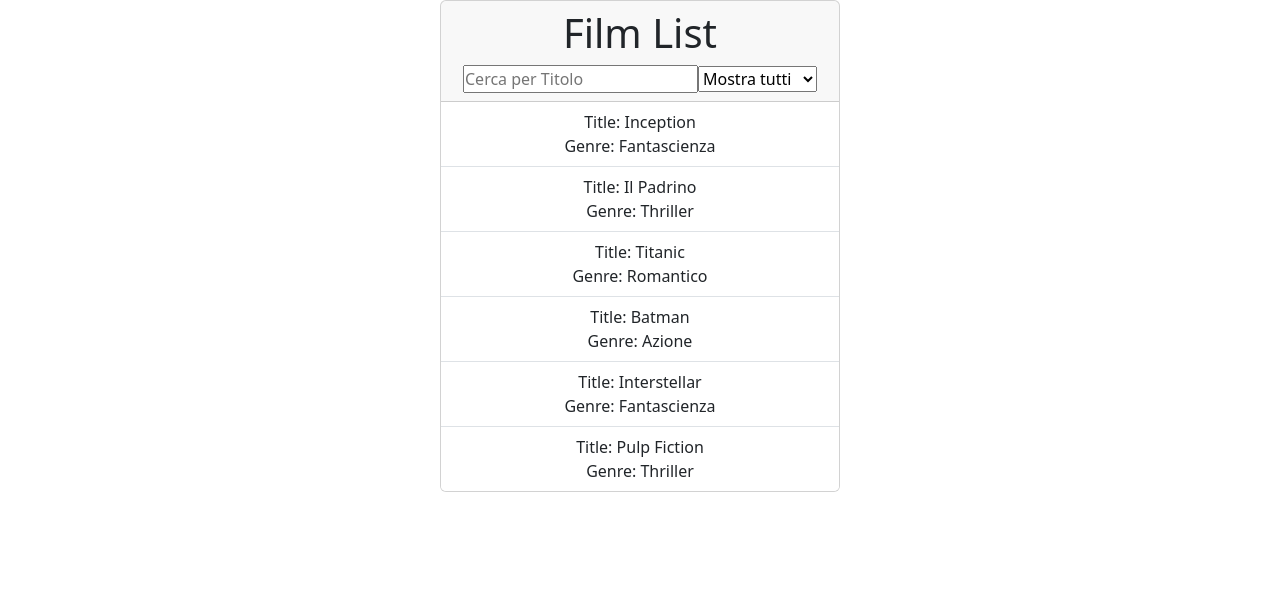
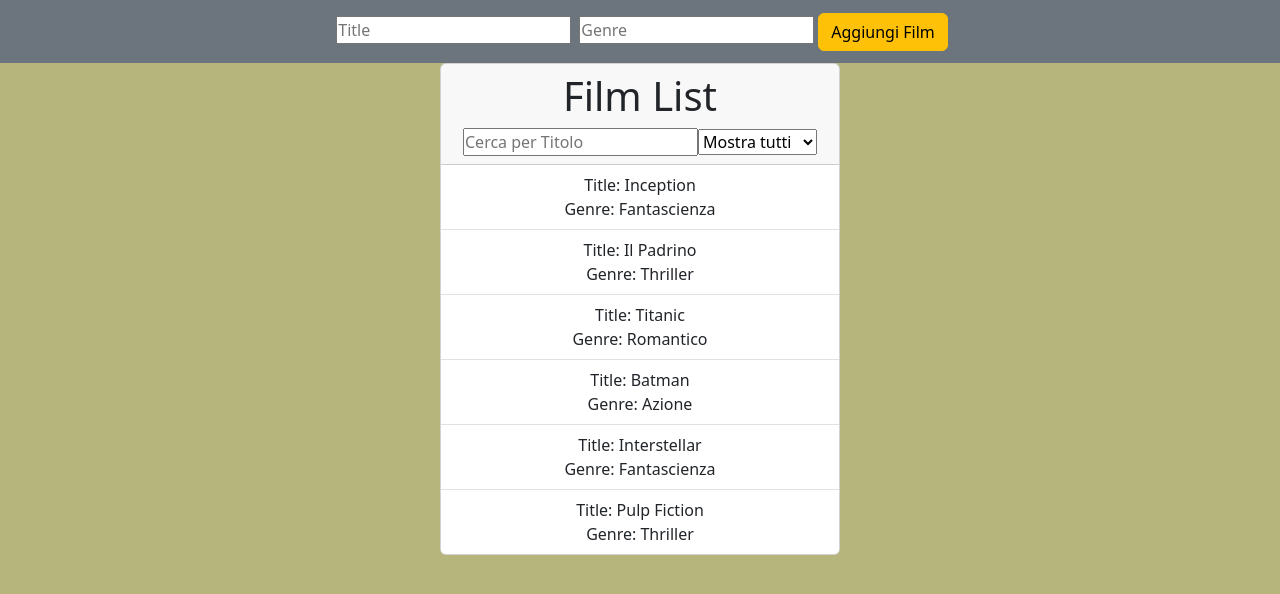
Before and after one commit to giustoantonadev/react-movie-filter, a React (Vite) app: page / in a window 1280 px wide. Shown: the top 594 px of the page. Built offline with nearby package versions, Linux system fonts and the light colour scheme.

Commit message:
add form to add films background color and header

```diff
--- a/src/App.jsx
+++ b/src/App.jsx
@@ -9,14 +9,22 @@ const filmList = [
   { title: 'Pulp Fiction', genre: 'Thriller' },
 ]
 
-
-
 function App() {
 
   const [select, setSelect] = useState('Tutti')
   const [filteredGenre, setFilteredGenre] = useState(filmList)
 
   const [search, setSearch] = useState('')
+
+  const [newFilm, setNewFilm] = useState({ title: '', genre: '' })
+
+  const [addFilm, setAddFilm] = useState([])
+
+  const addFilmForm = (e) => {
+    e.preventDefault()
+    setAddFilm([...addFilm, newFilm])
+    setNewFilm({ title: '', genre: '' })
+  }
 
   //filter by genre with select
   useEffect(() => {
@@ -37,6 +45,14 @@ function App() {
 
   return (
     <>
+      <header className='text-center p-2 bg-secondary'>
+        <form onSubmit={addFilmForm}>
+          <input className='m-2' type='text' value={newFilm.title} placeholder='Title' onChange={(e) => setNewFilm({ ...newFilm, title: e.target.value })} required />
+          <input type='text' value={newFilm.genre} placeholder='Genre' onChange={(e) => setNewFilm({ ...newFilm, genre: e.target.value })} required />
+          <button className='btn btn-warning m-1' type='submit'>Aggiungi Film</button>
+        </form>
+      </header>
+
       <div className="d-flex justify-content-center">
         <div className="card text-center" style={{ width: "25rem" }}>
           <div className="card-header">
@@ -50,11 +66,15 @@ function App() {
               <option value="Romantico">Romantico</option>
               <option value="Azione">Azione</option>
             </select>
-
           </div>
           <ul className="list-group list-group-flush">
+            {/* Initial films list */}
+            {filteredGenre.map((film, i) => (
+              <li className="list-group-item" key={i}>Title: {film.title}<br></br>Genre: {film.genre}</li>
+            ))}
 
-            {filteredGenre.map((film, i) => (
+            {/* Added films from the form */}
+            {addFilm.map((film, i) => (
               <li className="list-group-item" key={i}>Title: {film.title}<br></br>Genre: {film.genre}</li>
             ))}
 
--- a/src/index.css
+++ b/src/index.css
@@ -5,3 +5,7 @@
   margin: 0;
   box-sizing: border-box;
 }
+
+body{
+  background-color: rgb(181, 181, 124);
+}
```
